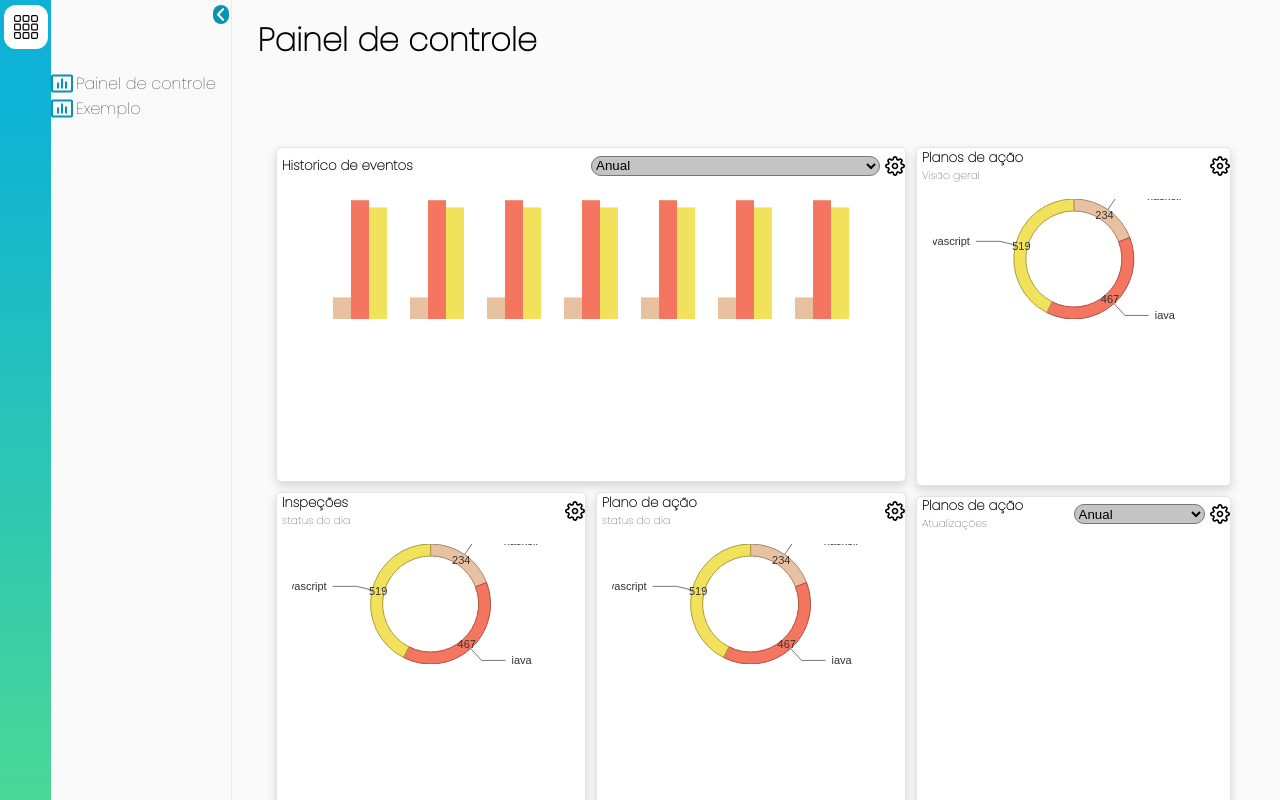
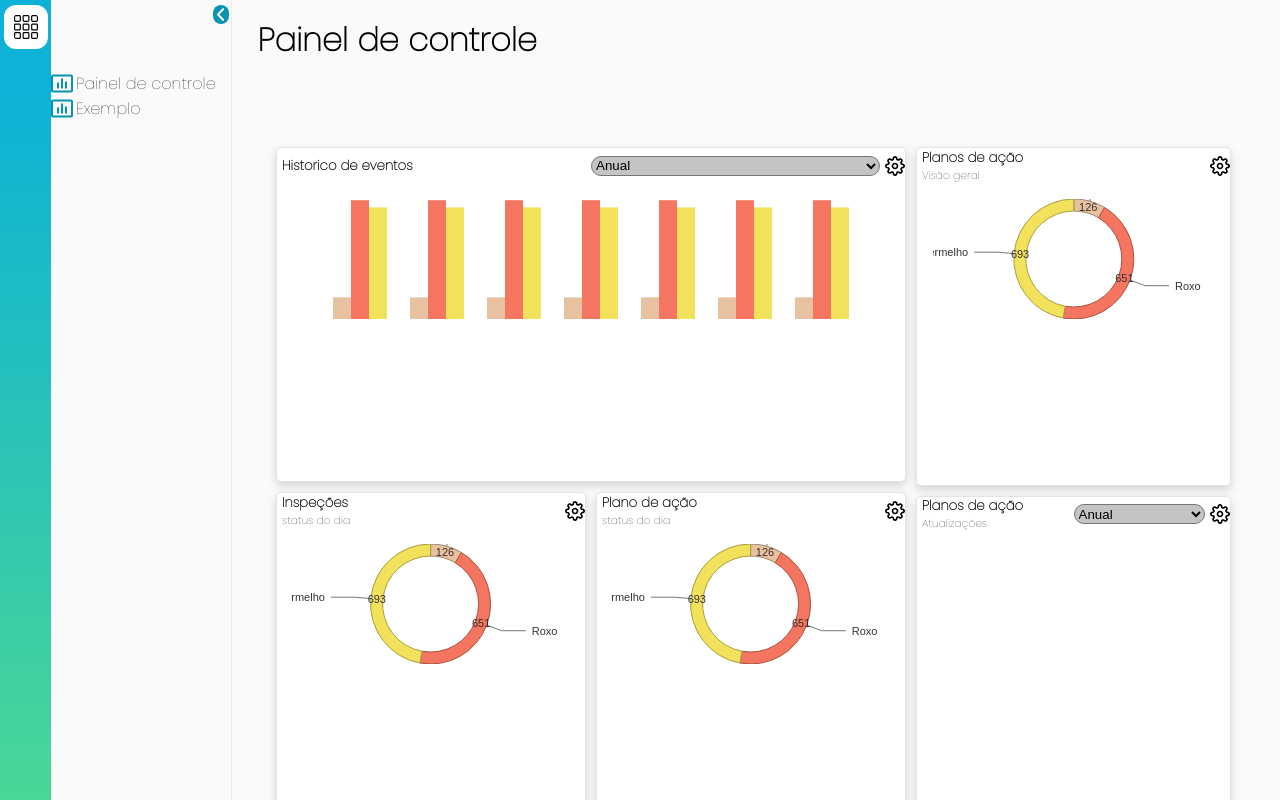
Before and after one commit to Alhenri/InspectApp, a React (Create React App) app: page / in a window 1280 px wide. Shown: the top 800 px of the page. Built offline with nearby package versions, Linux system fonts and the light colour scheme.

Commit message:
Adicionando filtro de dados do CircleGraph

```diff
--- a/src/components/Card/Graph/CircleGraph/CircleGraph.tsx
+++ b/src/components/Card/Graph/CircleGraph/CircleGraph.tsx
@@ -1,9 +1,11 @@
 import { ResponsivePie } from '@nivo/pie'
-import dado from './data/data-example.json'
+import dado from '../BarGraph/data/data-example.json'
 import { CircleGraphArea } from './style';
+import {dataFilter} from './data/dataFilter'
 
 export const MyResponsivePie = () => {
-    const data: [] = dado as [] // Forçando tipagem pra evitar erro '-'
+    const data = dataFilter(dado);
+    //dado as [] // Forçando tipagem pra evitar erro '-'
     return (
         <CircleGraphArea>
             <ResponsivePie
--- a/src/components/Card/Graph/CircleGraph/data/data-example.json
+++ /dev/null
@@ -1,20 +0,0 @@
-[
-    {
-      "id": "haskell",
-      "label": "haskell",
-      "value": 234,
-      "color": "hsl(199, 70%, 50%)"
-    },
-    {
-      "id": "java",
-      "label": "java",
-      "value": 467,
-      "color": "hsl(252, 70%, 50%)"
-    },
-    {
-      "id": "javascript",
-      "label": "javascript",
-      "value": 519,
-      "color": "hsl(51, 70%, 50%)"
-    }
-]
--- /dev/null
+++ b/src/components/Card/Graph/CircleGraph/data/dataFilter.ts
@@ -0,0 +1,43 @@
+import dados from '../../BarGraph/data/data-example.json'
+
+// Essa função ta recebendo os dados no modelo do grafico de barras
+
+interface IDataIn{ // Interface dos dados que entram (barra != circulo) que importam
+    Day: string,
+    Azul: number,
+    Vermelho: number,
+    Roxo: number
+}
+
+interface IDataOut{ // Interface dos dados que saem
+    id: string,
+    value: number
+}
+
+export function dataFilter(data: object[]){ // object array são jsons
+    let DataOut: IDataOut[] = [
+        {
+            id: "Azul",
+            value: 0
+            },
+            {
+                id: "Roxo",
+                value: 0
+            },
+            {
+                id: "Vermelho",
+                value: 0
+            }
+    ]; // Meu retorno segue o modelo
+    const DataIn: IDataIn[] = dados as unknown as IDataIn[]; // confia na call
+
+    DataIn.map((data)=>{
+        DataOut[0].value += data.Azul
+        DataOut[1].value += data.Roxo
+        DataOut[2].value += data.Vermelho
+    })
+
+    console.log(DataOut);
+
+    return DataOut;
+}
--- a/src/pages/pageHome/pageHome.tsx
+++ b/src/pages/pageHome/pageHome.tsx
@@ -32,12 +32,6 @@ function Home() {
           component: <div>Esse é um exemplo de uma tela não construida</div>
         })
       break;
-      default:
-        setContent({
-          title: "Not Found",
-          component: <div>{info}</div>
-        });
-        break;
     }
   }
 
```
Also changed, not shown: 1 other file (tests, documents, lock files or other folders).
